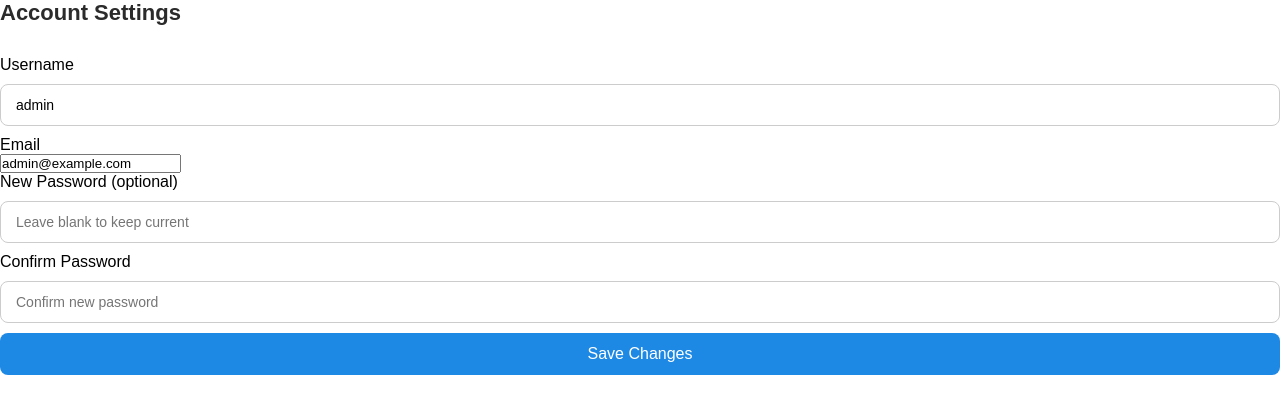
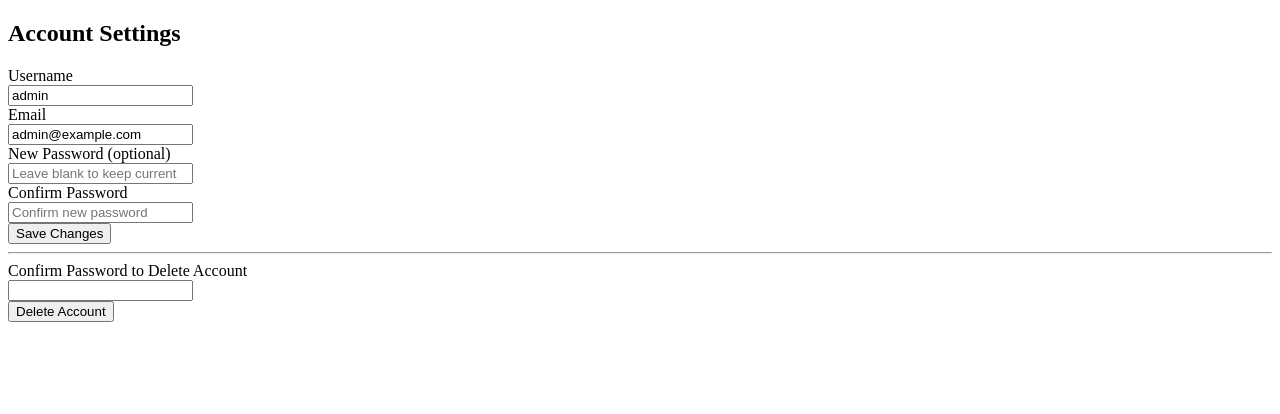
Before and after one commit to darenjamito/LGUAlubijidSLP, a Flask app: page /account in a window 1280 px wide. Shown: the top 414 px of the page. Run offline with Flask 2, Linux system fonts and the light colour scheme; a user stored in the database is signed in.

Commit message:
Improved account mangement features to prevent doubling of account.

```diff
--- a/app.py
+++ b/app.py
@@ -85,8 +85,15 @@ def register():
         username = request.form.get('username')
         email = request.form.get('email')
         password = request.form.get('password')
+        confirm = request.form.get('confirm_password')
+        # password match check
+        if password != confirm:
+            error = 'Passwords do not match.'
+            return render_template('register.html', error=error, username=username, email=email)
+        # uniqueness check
         if User.query.filter((User.username==username)|(User.email==email)).first():
-            return 'User already exists'
+            error = 'Username or email already exists.'
+            return render_template('register.html', error=error, username=username, email=email)
         new_user = User(username=username, email=email, password_hash=generate_password_hash(password, method='pbkdf2:sha256'))
         db.session.add(new_user)
         db.session.commit()
@@ -103,10 +110,24 @@ def logout():
 @login_required
 def account():
     if request.method == 'POST':
+        # handle account deletion
+        if 'delete_account' in request.form:
+            delete_password = request.form.get('delete_password')
+            if not check_password_hash(current_user.password_hash, delete_password):
+                error = 'Incorrect password.'
+                return render_template('account.html', error=error, user=current_user)
+            db.session.delete(current_user)
+            db.session.commit()
+            logout_user()
+            return redirect(url_for('login'))
         username = request.form.get('username')
         email = request.form.get('email')
         password = request.form.get('password')
         confirm = request.form.get('confirm_password')
+        # ensure new username is unique
+        if User.query.filter(User.username==username, User.user_id!=current_user.user_id).first():
+            error = 'Username already exists.'
+            return render_template('account.html', error=error, user=current_user)
         if password:
             if password != confirm:
                 error = 'Passwords do not match.'
--- a/templates/account.html
+++ b/templates/account.html
@@ -2,35 +2,29 @@
 <html lang="en">
 <head>
   <meta charset="UTF-8">
-  <meta name="viewport" content="width=device-width, initial-scale=1.0">
   <title>Account Settings</title>
-  <link rel="stylesheet" href="{{ url_for('static', filename='styles.css') }}">
 </head>
 <body>
-  <div class="account-container">
   <h2>Account Settings</h2>
   {% if error %}
-      <div class="login-error">{{ error }}</div>
+    <div>{{ error }}</div>
   {% endif %}
   <form method="post" action="{{ url_for('account') }}">
-      <div>
     <label>Username</label><br>
-        <input type="text" name="username" value="{{ user.username }}" required>
-      </div>
-      <div>
+    <input type="text" name="username" value="{{ user.username }}" required><br>
     <label>Email</label><br>
-        <input type="email" name="email" value="{{ user.email }}" required>
-      </div>
-      <div>
+    <input type="email" name="email" value="{{ user.email }}" required><br>
     <label>New Password (optional)</label><br>
-        <input type="password" name="password" placeholder="Leave blank to keep current">
-      </div>
-      <div>
+    <input type="password" name="password" placeholder="Leave blank to keep current"><br>
     <label>Confirm Password</label><br>
-        <input type="password" name="confirm_password" placeholder="Confirm new password">
-      </div>
-      <button type="submit" class="signin-btn">Save Changes</button>
+    <input type="password" name="confirm_password" placeholder="Confirm new password"><br>
+    <button type="submit">Save Changes</button>
   </form>
-  </div>
+  <hr>
+  <form method="post" action="{{ url_for('account') }}">
+    <label>Confirm Password to Delete Account</label><br>
+    <input type="password" name="delete_password" required><br>
+    <button type="submit" name="delete_account">Delete Account</button>
+  </form>
 </body>
 </html>
```
Also changed, not shown: static/styles.css (+31 -0 lines), templates/register.html (+13 -8 lines). Lines whose indentation alone changed are shown as unchanged.
